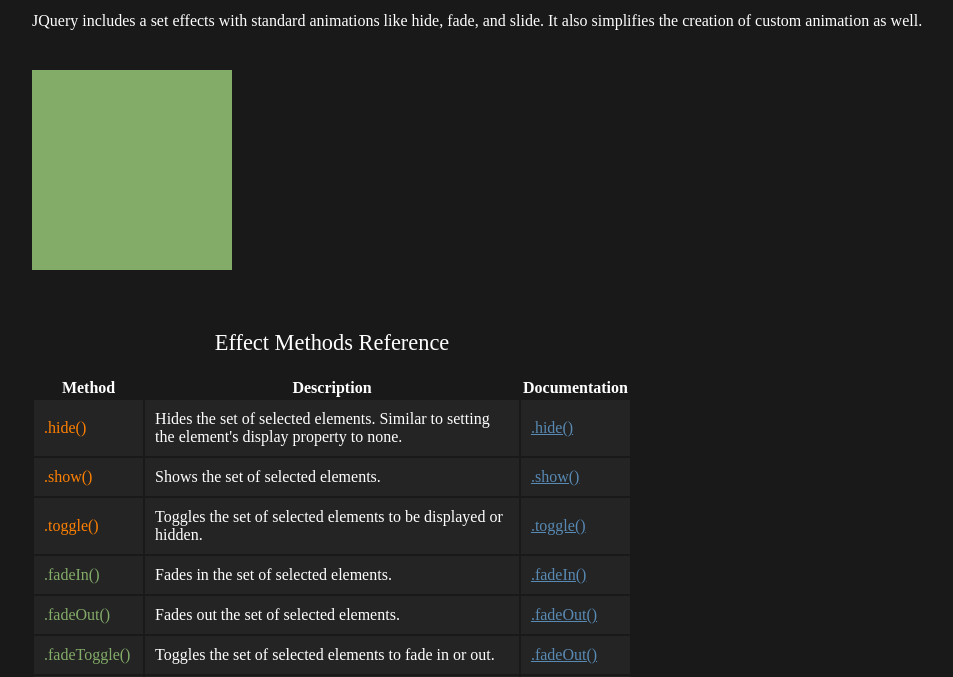
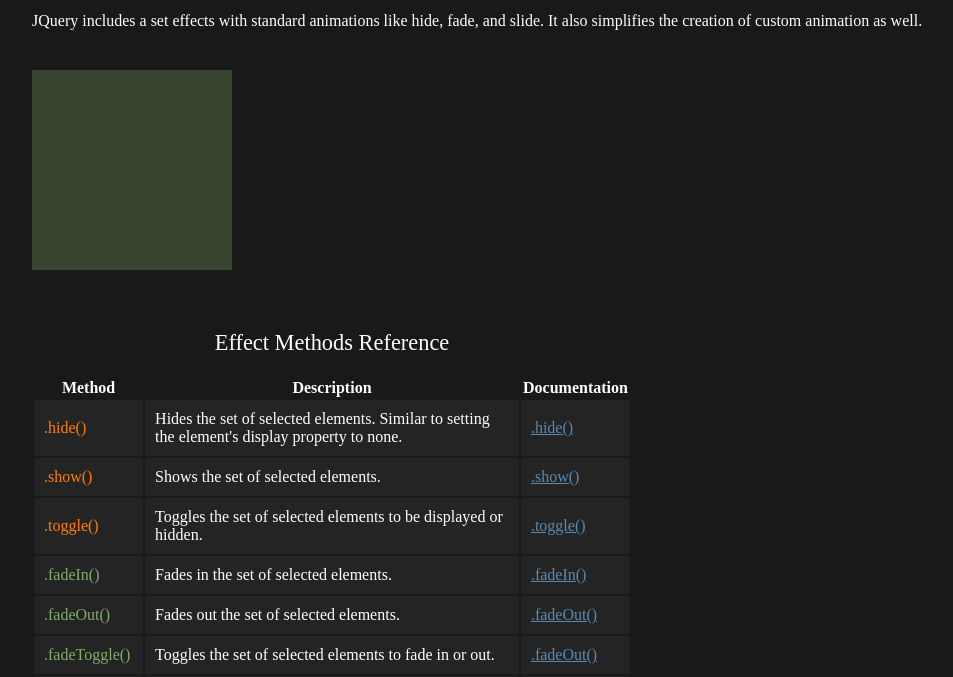
Before and after one commit to AgnieszkaKurek/jQ, a plain HTML site: page index.html in a window 1280 px wide. Shown: the part 123-800 px from the top of the page, without its empty margins (36-989 px from the left). Drawn offline with Linux system fonts and the light colour scheme.

Commit message:
using fadeTo

```diff
--- a/index.html
+++ b/index.html
@@ -79,8 +79,8 @@
 
 <script>
 $(document).ready( function() {
-  $(".box").hide();
-  $(".box").show();
+  $(".box").fadeTo(1000, 0.3);
+
 
 });
 </script>
```
